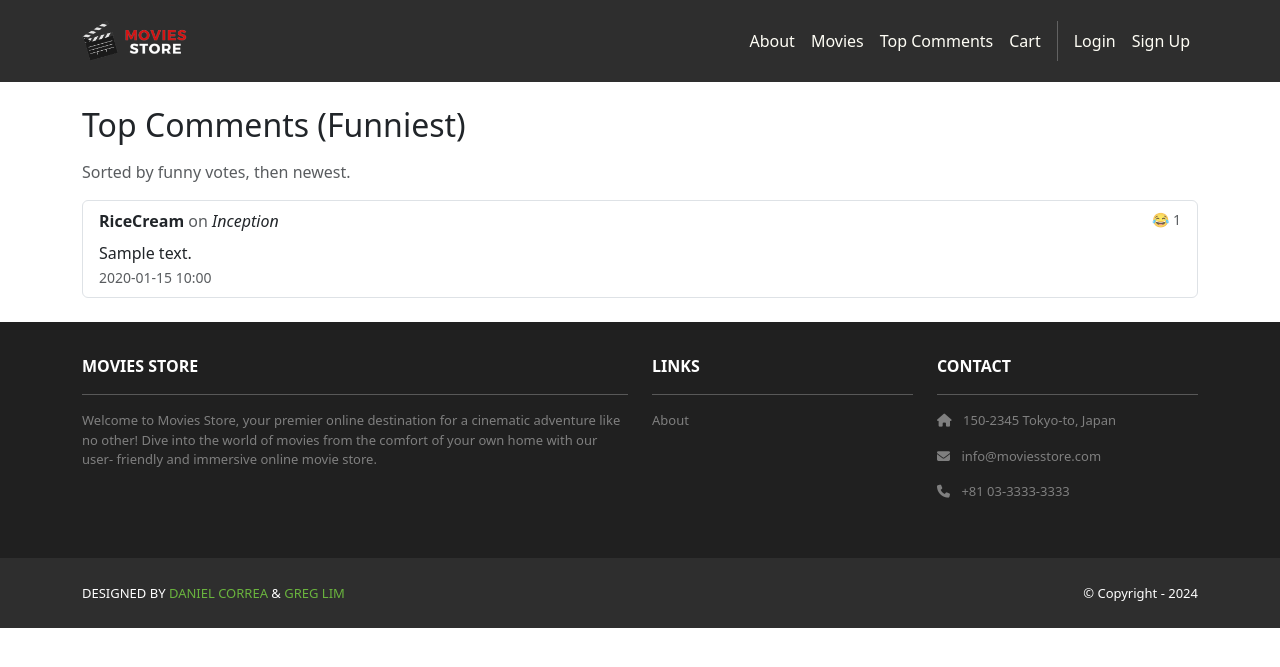
After one commit to Mykelxu/moviesstore, a Django app: page /movies/top-comments/ in a window 1280 px wide. The commit adds this page. Shown: the top 667 px of the page. Run offline with Django 5.2, Linux system fonts and the light colour scheme; data comes from the database, SQL or seed files in the repository; tables that the repository leaves empty hold one stand-in row (values such as "Sample post"); some libraries are stand-ins or nearby versions.

Commit message:
fix: Top Comments uses funny votes + shows count

```diff
--- a/home/views.py
+++ b/home/views.py
@@ -1,4 +1,5 @@
 from django.shortcuts import render
+
 def index(request):
     template_data = {}
     template_data['title'] = 'Movies Store'  #Title of Tab
--- a/movies/models.py
+++ b/movies/models.py
@@ -18,4 +18,16 @@ class Review(models.Model):
         on_delete=models.CASCADE)
     def __str__(self):
         return str(self.id) + ' - ' + self.movie.name
+
+class ReviewFunnyVote(models.Model):
+    review = models.ForeignKey(Review, on_delete=models.CASCADE, related_name='funny_votes')
+    user = models.ForeignKey(User, on_delete=models.CASCADE, related_name='funny_votes')
+    created = models.DateTimeField(auto_now_add=True)
+
+    class Meta:
+        unique_together = ('review', 'user')
+
+    def __str__(self):
+        return f"FunnyVote(user={self.user_id}, review={self.review_id})"
+
 # Create your models here.
--- /dev/null
+++ b/movies/templates/movies/top_comments.html
@@ -0,0 +1,25 @@
+{% extends 'base.html' %}
+{% block content %}
+<div class="container py-4">
+  <h2 class="mb-3">Top Comments (Funniest)</h2>
+  <p class="text-muted">Sorted by funny votes, then newest.</p>
+  <ul class="list-group">
+    {% for r in template_data.reviews %}
+      <li class="list-group-item">
+        <div class="d-flex justify-content-between">
+          <div>
+            <strong>{{ r.user.username }}</strong>
+            <span class="text-muted">on</span>
+            <em>{{ r.movie.name }}</em>
+          </div>
+          <small class="text-muted">😂 {{ r.num_funny }}</small>
+        </div>
+        <p class="mt-2 mb-0">{{ r.comment }}</p>
+        <small class="text-muted">{{ r.date|date:"Y-m-d H:i" }}</small>
+      </li>
+    {% empty %}
+      <li class="list-group-item">No comments yet.</li>
+    {% endfor %}
+  </ul>
+</div>
+{% endblock content %}
--- a/movies/urls.py
+++ b/movies/urls.py
@@ -7,4 +7,6 @@ urlpatterns = [
     path('<int:id>/review/<int:review_id>/edit/', views.edit_review, name='movies.edit_review'),
     path('<int:id>/review/<int:review_id>/delete/',
         views.delete_review, name='movies.delete_review'),
+    path('top-comments/', views.top_funny_comments, name='movies.top_comments'),
+    path('<int:id>/review/<int:review_id>/funny/', views.toggle_funny, name='movies.toggle_funny'),
 ]
--- a/movies/views.py
+++ b/movies/views.py
@@ -1,6 +1,9 @@
 from django.shortcuts import render, redirect, get_object_or_404
 from .models import Movie, Review
 from django.contrib.auth.decorators import login_required
+from django.db.models.functions import Length
+from django.db.models import Count
+from .models import Movie, Review, ReviewFunnyVote
 def index(request):
     search_term = request.GET.get('search')
     if search_term:
@@ -14,13 +17,18 @@ def index(request):
                   {'template_data': template_data})
 def show(request, id):
     movie = Movie.objects.get(id=id)
-    reviews = Review.objects.filter(movie=movie)
-    template_data = {}
-    template_data['title'] = movie.name
-    template_data['movie'] = movie
-    template_data['reviews'] = reviews
-    return render(request, 'movies/show.html',
-                  {'template_data': template_data})
+    reviews = (
+        Review.objects
+        .filter(movie=movie)
+        .annotate(num_funny=Count('funny_votes', distinct=True))
+        .order_by('-date')  # keep your existing order; we just add the count
+    )
+    template_data = {
+        'title': movie.name,
+        'movie': movie,
+        'reviews': reviews,
+    }
+    return render(request, 'movies/show.html', {'template_data': template_data})
 @login_required
 def create_review(request, id):
     if request.method == 'POST' and request.POST['comment'] != '':
@@ -58,4 +66,25 @@ def delete_review(request, id, review_id):
         user=request.user)
     review.delete()
     return redirect('movies.show', id=id)
+
+
+@login_required
+def toggle_funny(request, id, review_id):
+    review = get_object_or_404(Review, id=review_id, movie_id=id)
+    vote, created = ReviewFunnyVote.objects.get_or_create(review=review, user=request.user)
+    if not created:
+        vote.delete()  # un-funny (toggle off)
+    return redirect('movies.show', id=id)
+
+def top_funny_comments(request):
+    # site-wide funniest comments: most funny votes first, then newest
+    reviews = (
+        Review.objects
+        .annotate(num_funny=Count('funny_votes', distinct=True))
+        .select_related('movie', 'user')
+        .order_by('-num_funny', '-date')
+    )
+    template_data = {'title': 'Top Comments (Funniest)', 'reviews': reviews}
+    return render(request, 'movies/top_comments.html', {'template_data': template_data})
+
 # Create your views here.
--- a/moviesstore/templates/base.html
+++ b/moviesstore/templates/base.html
@@ -41,6 +41,7 @@
                href="{% url 'home.about' %}">About</a>
             <a class="nav-link" href=
               "{% url 'movies.index' %}">Movies</a>
+              <a class="nav-link" href="{% url 'movies.top_comments' %}">Top Comments</a>
               <a class="nav-link"
               href="{% url 'cart.index' %}">Cart</a>
             <div class="vr bg-white mx-2 d-none
```
Also changed, not shown: movies/templates/movies/show.html (+11 -0 lines), movies/migrations/0003_reviewfunnyvote.py (added).
